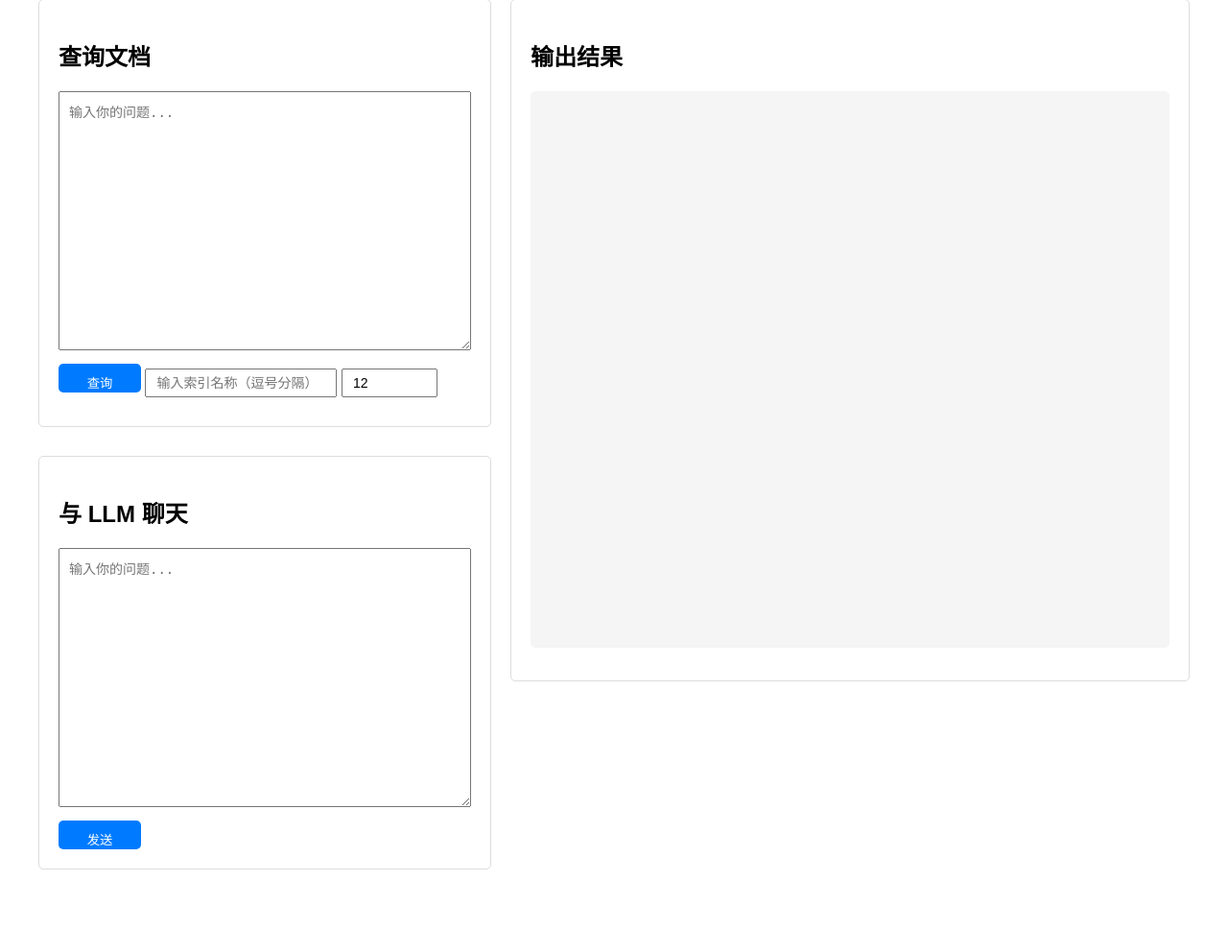
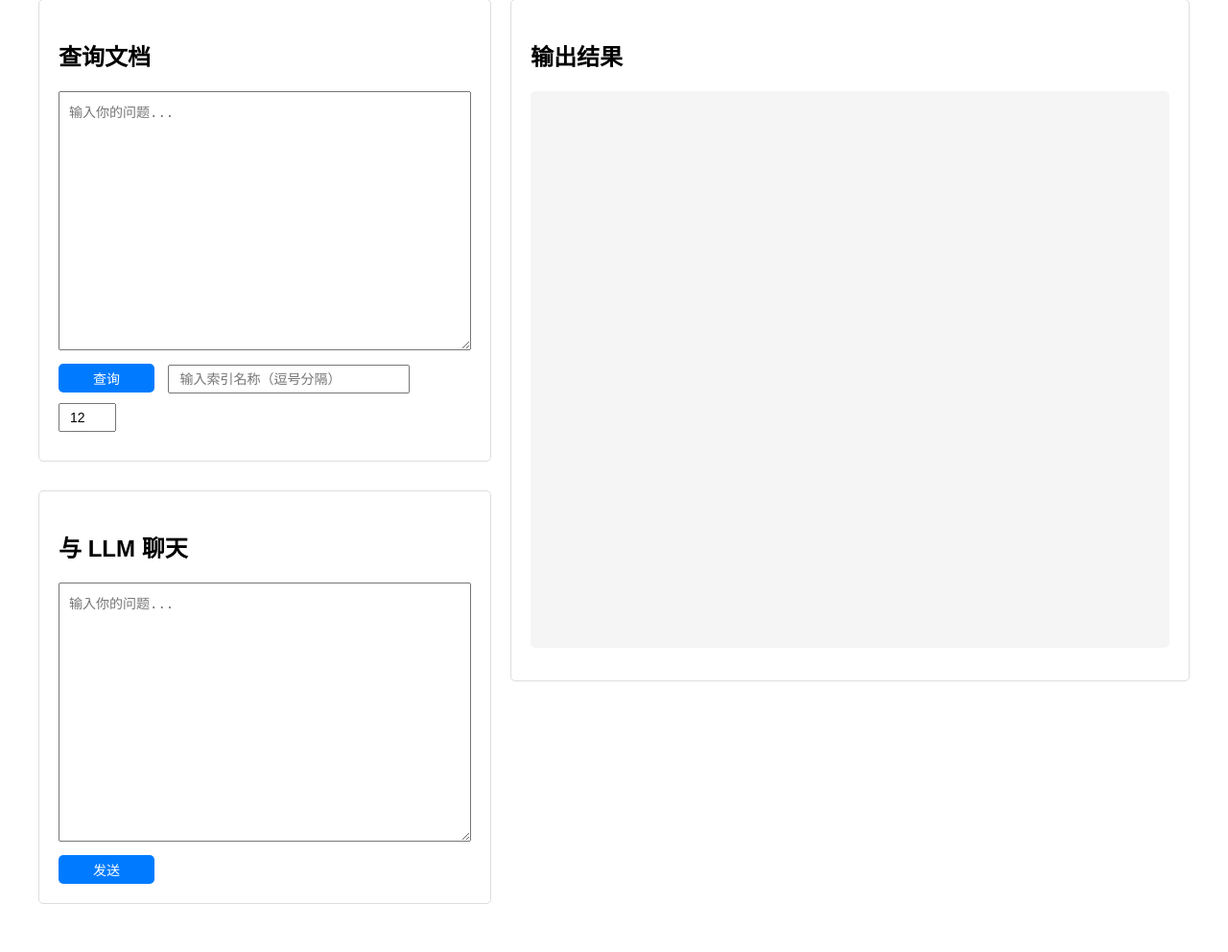
Before and after one commit to dalong0514/easy-rag, a Flask app: page / in a window 1280 px wide. Shown: the part 110-1102 px from the top of the page at 96% size. Before the commit the page ends 1016 px from the top, so only its background shows below. Run offline with Flask 3, Linux system fonts and the light colour scheme.

Commit message:
refactor fronted page

```diff
--- a/frontend/static/css/styles.css
+++ b/frontend/static/css/styles.css
@@ -49,16 +49,17 @@ body {
 
 /* 修改输入框样式 */
 #indexNames {
-    width: 200px;  /* 设置固定宽度 */
+    width: 252px;  /* 设置固定宽度 */
     height: 30px;  /* 与按钮高度保持一致 */
     padding: 10px;
     box-sizing: border-box;
     font-size: 14px;
     margin-bottom: 10px;
+    margin-left: 10px;  /* 添加左边距 */
 }
 
 #similarityTopK {
-    width: 100px;
+    width: 60px;
     height: 30px;
     padding: 10px;
     box-sizing: border-box;
@@ -75,7 +76,12 @@ button {
     border: none;
     border-radius: 5px;
     cursor: pointer;
-    width: 20%;
+    width: auto;  /* 改为自动宽度 */
+    min-width: 100px;  /* 设置最小宽度 */
+    font-size: 14px; /* 增加字体大小 */
+    display: inline-flex;  /* 改为 inline-flex */
+    align-items: center;
+    justify-content: center;
 }
 
 button:hover {
```
